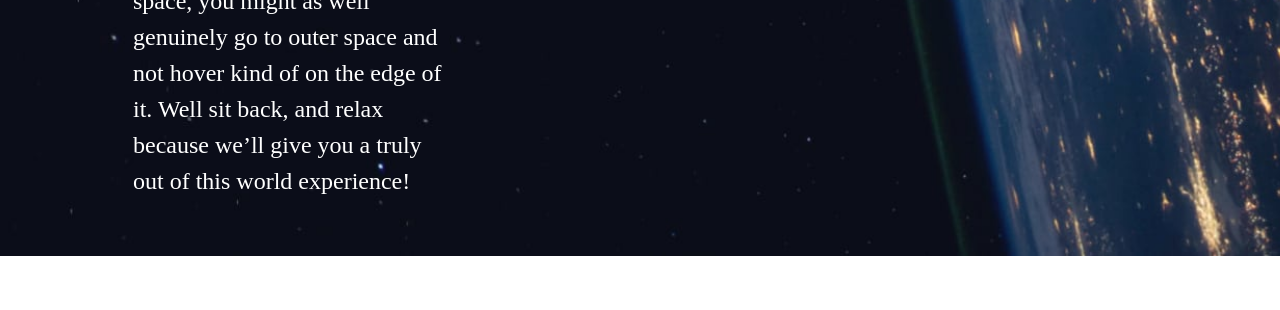
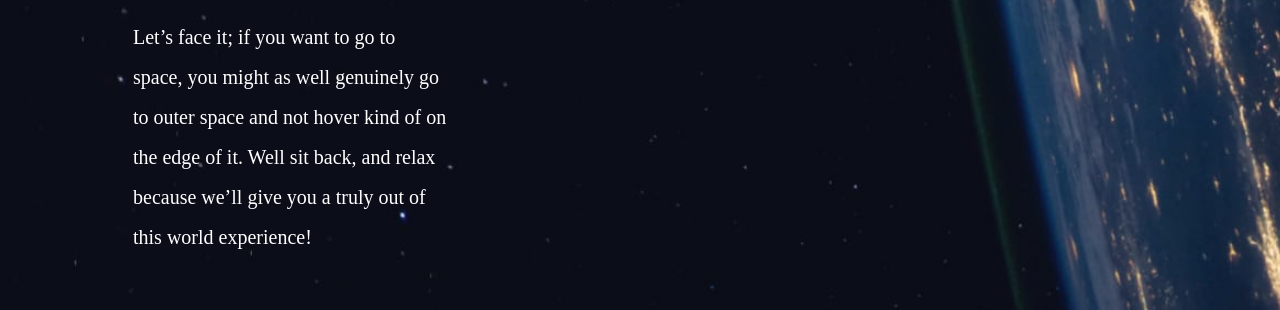
Before and after one commit to alexpisarenko/space-website, a plain HTML site: page starter-code/index.html in a window 1280 px wide. Shown: the part 680-990 px from the top of the page. Before the commit the page ends 936 px from the top, so only its background shows below. Drawn offline with Linux system fonts and the light colour scheme.

Commit message:
changed font size and letter spacing

```diff
--- a/starter-code/css/styles.css
+++ b/starter-code/css/styles.css
@@ -1,8 +1,8 @@
 body {
     background-image: url("../assets/home/background-home-desktop.jpg");
     background-size: cover;
-    line-height: 1.5;
-   font-size: 1.5em;
+    line-height: 2;
+    font-size: 1.5em;
 }
 
 .top-container {
@@ -19,6 +19,10 @@ body {
     text-align: left;
 }
 
+.home-content-paragraph {
+    font-size: 1.25rem;
+}
+
 .space-word {
     text-align: left;
     font-size: 100px;
--- a/starter-code/index.html
+++ b/starter-code/index.html
@@ -20,10 +20,9 @@
   <div class="home-content-text">
     <p>SO, YOU WANT TO TRAVEL TO</p>
     <P class="space-word">SPACE</P>
-    <p>Let’s face it; if you want to go to space, you might as well genuinely go to
+    <p class="home-content-paragraph">Let’s face it; if you want to go to space, you might as well genuinely go to
       outer space and not hover kind of on the edge of it. Well sit back, and relax
       because we’ll give you a truly out of this world experience!</p>
-
   </div>
 
 </div>
```
